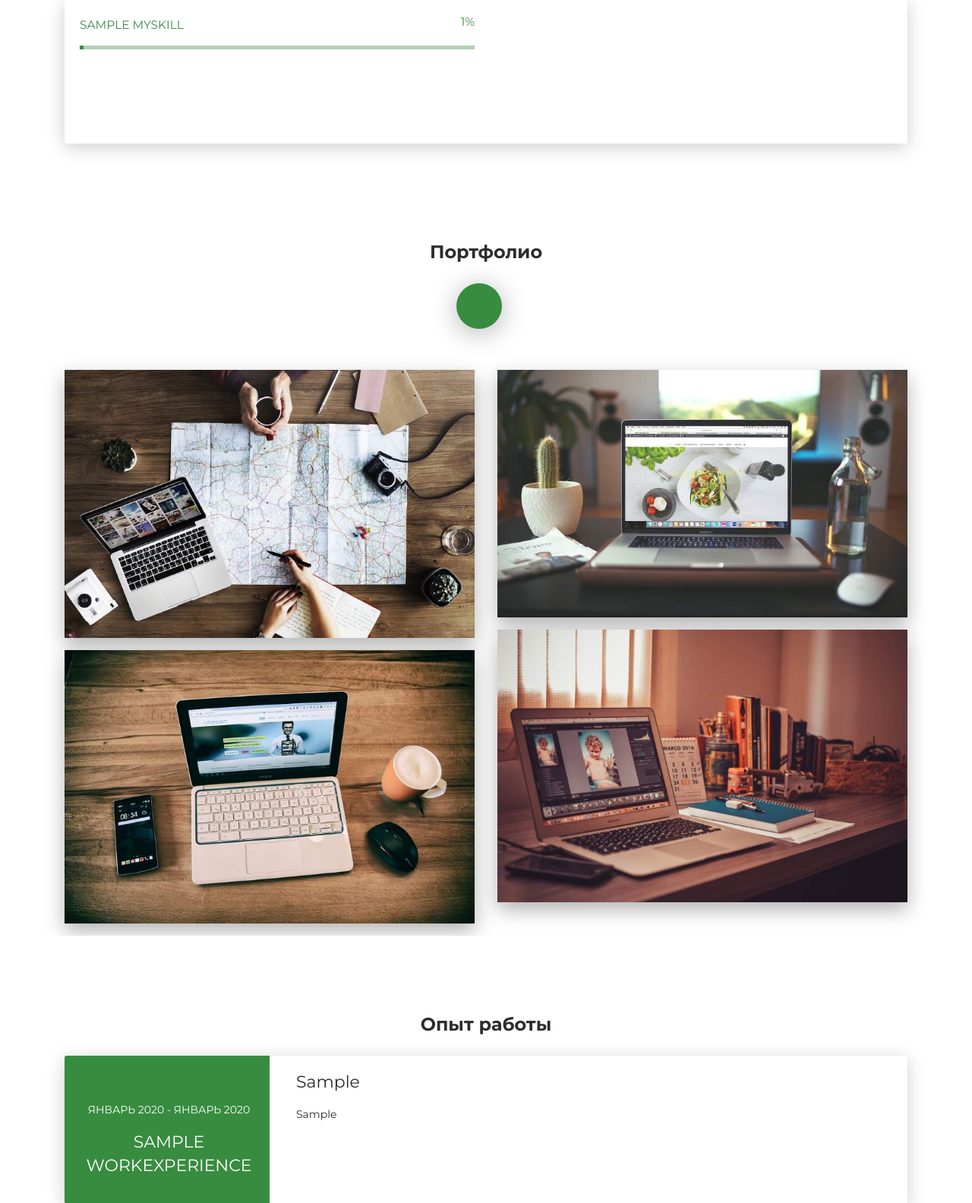
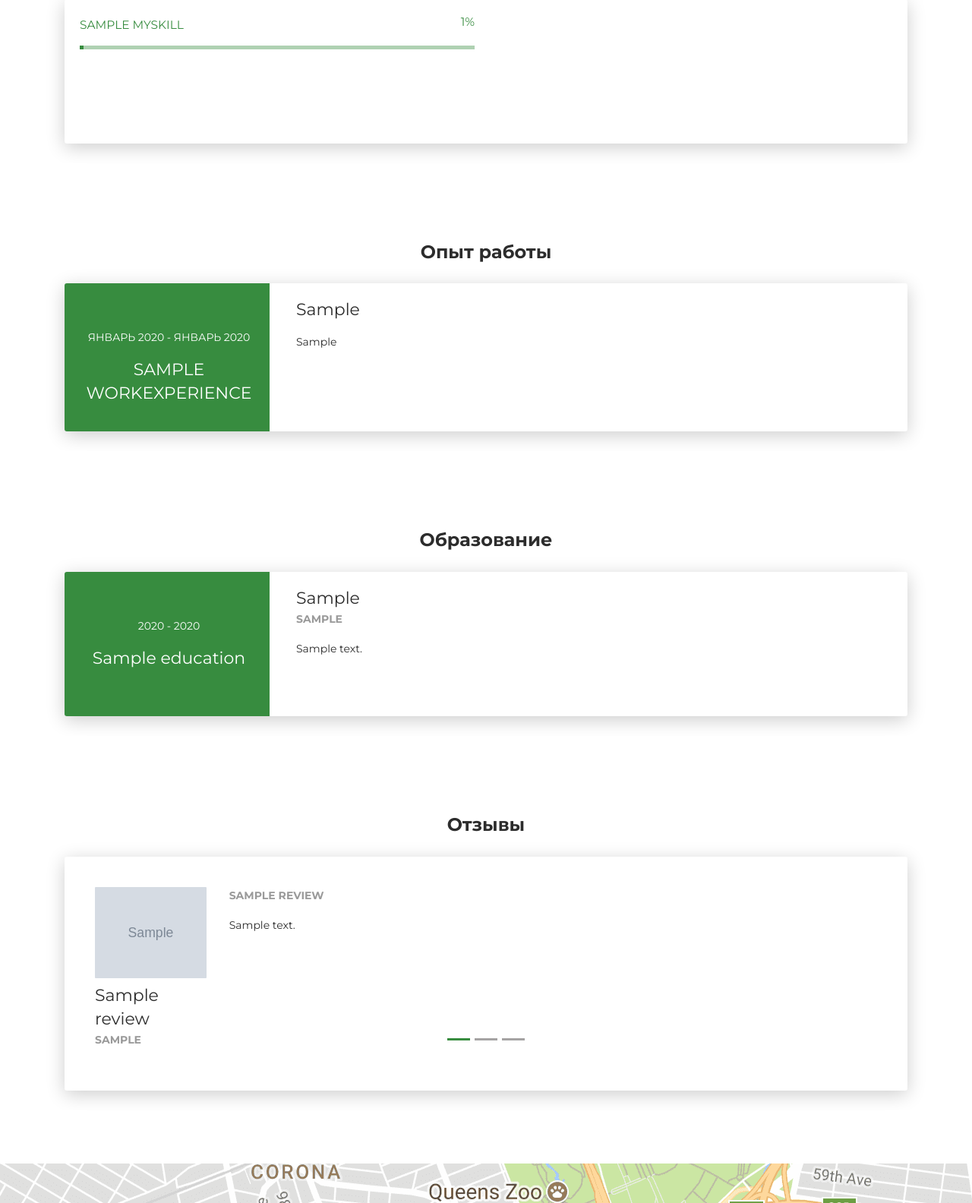
Before and after one commit to Xerber/django_portfolio, a Django app: page / in a window 1280 px wide. Shown: the part 1028-2612 px from the top of the page at 76% size. Run offline with Django 4.2, Linux system fonts and the light colour scheme; tables that the repository leaves empty hold one stand-in row (values such as "Sample post"); grey boxes marked "Sample" are stand-in pictures; parts of the project's set-up code (start-up, migrations or seed data) failed here and were passed over; some libraries are stand-ins or nearby versions.

Commit message:
The output of examples of work from the model is carried out, taking into account the fact that there may not be active tabs. Removed pictures that originally came with the template and are no longer used.

```diff
--- a/django_portfolio/portfolio/admin.py
+++ b/django_portfolio/portfolio/admin.py
@@ -52,11 +52,13 @@ class WorkExperienceAdmin(admin.ModelAdmin):
   )
 
 
+
 @admin.register(Portfolio)
 class PortfolioAdmin(admin.ModelAdmin):
   '''Примеры работ'''
-  list_display = ("title","heading","link_github")
+  list_display = ("title","heading","link_github","draft")
   readonly_fields = ("get_image",)
+  list_editable = ("draft",)
   form = PortfolioAdminForm
   fieldsets = (
     (None, {
@@ -119,7 +121,6 @@ class OfferAdmin(admin.ModelAdmin):
 class HeadingAdmin(admin.ModelAdmin):
   '''Категории портфолио'''
   list_display = ("title_heading","class_heaging","url","is_active")
-  #readonly_fields = ("class_heaging",)
   list_editable = ("is_active",)
 
 @admin.register(MyInfo)
--- a/django_portfolio/portfolio/models.py
+++ b/django_portfolio/portfolio/models.py
@@ -91,6 +91,7 @@ class Heading(models.Model):
   def __str__(self):
     return self.title_heading
 
+
 class Portfolio(models.Model):
   '''Примеры работ'''
   title = models.CharField("Название работы", max_length=250)
@@ -104,6 +105,8 @@ class Portfolio(models.Model):
   def __str__(self):
     return f'[{self.heading}] {self.title}'
 
+
+
 class Review(models.Model):
   '''Отзывы'''
   name = models.CharField("Имя(ник) заказчика", max_length=250)
--- a/django_portfolio/portfolio/templates/index.html
+++ b/django_portfolio/portfolio/templates/index.html
@@ -123,6 +123,7 @@
     </div>
   </div>
 </div>
+{% if heading_active.url %}
   <div class="section" id="portfolio">
     <div class="container">
       <div class="row">
@@ -138,85 +139,50 @@
         </div>
       </div>
         <div class="tab-content gallery mt-5">
-      <div class="tab-pane active" id="web-development">
+          <div class="tab-pane active" id="{{ heading_active.url }}">
             <div class="ml-auto mr-auto">
               <div class="row">
+                {% for portfolio in portfolios %}
                   <div class="col-md-6">
-              <div class="cc-porfolio-image img-raised" data-aos="fade-up" data-aos-anchor-placement="top-bottom"><a href="#web-development">
-                  <figure class="cc-effect"><img src="{% static 'images/project-1.jpg' %}" alt="Image"/>
+                    {% for port in portfolio %}
+                      <div class="cc-porfolio-image img-raised" data-aos="fade-up" data-aos-anchor-placement="top-bottom"><a href="{{ port.url }}">
+                        <figure class="cc-effect"><img src="{{ port.poster.url }}" alt="Image"/>
                           <figcaption>
-                      <div class="h4">Recent Project</div>
-                      <p>Web Development</p>
+                            <div class="h4"><p>{{ port.title }}</p></div>
+                            <p>{{ port.title_heading }}</p>
                           </figcaption>
-                  </figure></a></div>
-              <div class="cc-porfolio-image img-raised" data-aos="fade-up" data-aos-anchor-placement="top-bottom"><a href="#web-development">
-                  <figure class="cc-effect"><img src="{% static 'images/project-2.jpg'%}" alt="Image"/>
-                    <figcaption>
-                      <div class="h4">Startup Project</div>
-                      <p>Web Development</p>
-                    </figcaption>
-                  </figure></a></div>
+                        </figure></a>
                       </div>
-            <div class="col-md-6">
-              <div class="cc-porfolio-image img-raised" data-aos="fade-up" data-aos-anchor-placement="top-bottom"><a href="#web-development">
-                  <figure class="cc-effect"><img src="{% static 'images/project-3.jpg'%}" alt="Image"/>
-                    <figcaption>
-                      <div class="h4">Food Order Project</div>
-                      <p>Web Development</p>
-                    </figcaption>
-                  </figure></a></div>
-              <div class="cc-porfolio-image img-raised" data-aos="fade-up" data-aos-anchor-placement="top-bottom"><a href="#web-development">
-                  <figure class="cc-effect"><img src="{% static 'images/project-4.jpg'%}" alt="Image"/>
-                    <figcaption>
-                      <div class="h4">Web Advertising Project</div>
-                      <p>Web Development</p>
-                    </figcaption>
-                  </figure></a></div>
+                    {% endfor %}
+                  </div>
+                {% endfor %}
               </div>
             </div>
           </div>
-      </div>
-      <div class="tab-pane" id="graphic-design" role="tabpanel">
+          <div class="tab-pane" id="{{ heading_na.url }}" role="tabpanel">
             <div class="ml-auto mr-auto">
               <div class="row">
+                {% for portfolio_na in portfolios_na %}
                   <div class="col-md-6">
-              <div class="cc-porfolio-image img-raised" data-aos="fade-up" data-aos-anchor-placement="top-bottom"><a href="#graphic-design">
-                  <figure class="cc-effect"><img src="{% static 'images/graphic-design-1.jpg'%}" alt="Image"/>
+                    {% for portf in portfolio_na %}
+                      <div class="cc-porfolio-image img-raised" data-aos="fade-up" data-aos-anchor-placement="top-bottom"><a href="{{ portf.url }}">
+                          <figure class="cc-effect"><img src="{{ portf.poster.url }}" alt="Image"/>
                             <figcaption>
-                      <div class="h4">Triangle Pattern</div>
-                      <p>Graphic Design</p>
+                              <div class="h4">{{ portf.title }}</div>
+                              <p>{{ portf.title_heading }}</p>
                             </figcaption>
-                  </figure></a></div>
-              <div class="cc-porfolio-image img-raised" data-aos="fade-up" data-aos-anchor-placement="top-bottom"><a href="#graphic-design">
-                  <figure class="cc-effect"><img src="{% static 'images/graphic-design-2.jpg'%}" alt="Image"/>
-                    <figcaption>
-                      <div class="h4">Abstract Umbrella</div>
-                      <p>Graphic Design</p>
-                    </figcaption>
-                  </figure></a></div>
+                          </figure></a>
                       </div>
-            <div class="col-md-6">
-              <div class="cc-porfolio-image img-raised" data-aos="fade-up" data-aos-anchor-placement="top-bottom"><a href="#graphic-design">
-                  <figure class="cc-effect"><img src="{% static 'images/graphic-design-3.jpg'%}" alt="Image"/>
-                    <figcaption>
-                      <div class="h4">Cube Surface Texture</div>
-                      <p>Graphic Design</p>
-                    </figcaption>
-                  </figure></a></div>
-              <div class="cc-porfolio-image img-raised" data-aos="fade-up" data-aos-anchor-placement="top-bottom"><a href="#graphic-design">
-                  <figure class="cc-effect"><img src="{% static 'images/graphic-design-4.jpg'%}" alt="Image"/>
-                    <figcaption>
-                      <div class="h4">Abstract Line</div>
-                      <p>Graphic Design</p>
-                    </figcaption>
-                  </figure></a></div>
+                    {% endfor %}
+                  </div>
+                {% endfor %}
               </div>
             </div>
           </div>
         </div>
     </div>
   </div>
-</div>
+{% endif %}
 <div class="section" id="experience">
   <div class="container cc-experience">
     <div class="h4 text-center mb-4 title">Опыт работы</div>
--- a/django_portfolio/portfolio/views.py
+++ b/django_portfolio/portfolio/views.py
@@ -1,7 +1,7 @@
 from django.shortcuts import render, redirect
 from django.views.generic import ListView, View
 
-from .models import WorkExperience, Education, Review, Heading, MyInfo, SocialContact, MySkill
+from .models import WorkExperience, Education, Review, Heading, MyInfo, SocialContact, MySkill, Portfolio
 from .forms import OfferForm
 
 
@@ -13,12 +13,34 @@ def index(request):
     heading = Heading.objects.all()#табы для портфолио
     myinfo = MyInfo.objects.all()[0]#Обо мне
     social = SocialContact.objects.all()#Социалки
+
+    try:
+      heading_active = Heading.objects.get(is_active__exact=1)#активный таб
+      heading_na = Heading.objects.get(is_active__exact=0)#неактивный таб
+    except:
+      heading_active = None
+      heading_na = None
+
+    portfolio_all = Portfolio.objects.raw('''SELECT portfolio_portfolio.id,title,poster,portfolio_heading.title_heading,portfolio_portfolio.link_github as url FROM portfolio_portfolio, portfolio_heading WHERE
+                                          portfolio_portfolio.heading_id == portfolio_heading.id AND is_active==True AND draft==False LIMIT 4''')
+    portfolio = []
+    for i in range(0, len(portfolio_all), 2):
+      portfolio.append(portfolio_all[i:i+2])
+
+    portfolio_na_all = Portfolio.objects.raw('''SELECT portfolio_portfolio.id,title,poster,portfolio_heading.title_heading,portfolio_portfolio.link_github as url FROM portfolio_portfolio, portfolio_heading WHERE
+                                          portfolio_portfolio.heading_id == portfolio_heading.id AND is_active==False AND draft==False LIMIT 4''')
+    portfolio_na = []
+    for i in range(0, len(portfolio_na_all), 2):
+      portfolio_na.append(portfolio_na_all[i:i+2])
+
     myskill_all = list(MySkill.objects.all())#Все социалки
     myskill = []
     for i in range(0, len(myskill_all), 2):
       myskill.append(myskill_all[i:i+2])
+
     return render(request, 'index.html', {'experience': experience,'education': education,'reviews': review,
-                  'heading': heading,'myinfo': myinfo, 'socials':social, 'myskills': myskill})
+                  'heading': heading,'myinfo': myinfo, 'socials':social, 'myskills': myskill, 'portfolios': portfolio,
+                  'portfolios_na':portfolio_na,'heading_active':heading_active,'heading_na':heading_na})
 
 
 class AddOffer(View):
```
Also changed, not shown: django_portfolio/media/portfolio/portfolio.png (deleted), django_portfolio/media/portfolio/python-django.png (added), django_portfolio/media/portfolio/python-django_Jjlo4I3.png (added), django_portfolio/media/portfolio/python-django_eYlSJn5.png (added), django_portfolio/media/portfolio/python-telegram.jpg (added), django_portfolio/static/images/project-1.jpg (deleted), django_portfolio/static/images/project-2.jpg (deleted), django_portfolio/static/images/project-3.jpg (deleted), django_portfolio/static/images/project-4.jpg (deleted). Lines whose indentation alone changed are shown as unchanged.
